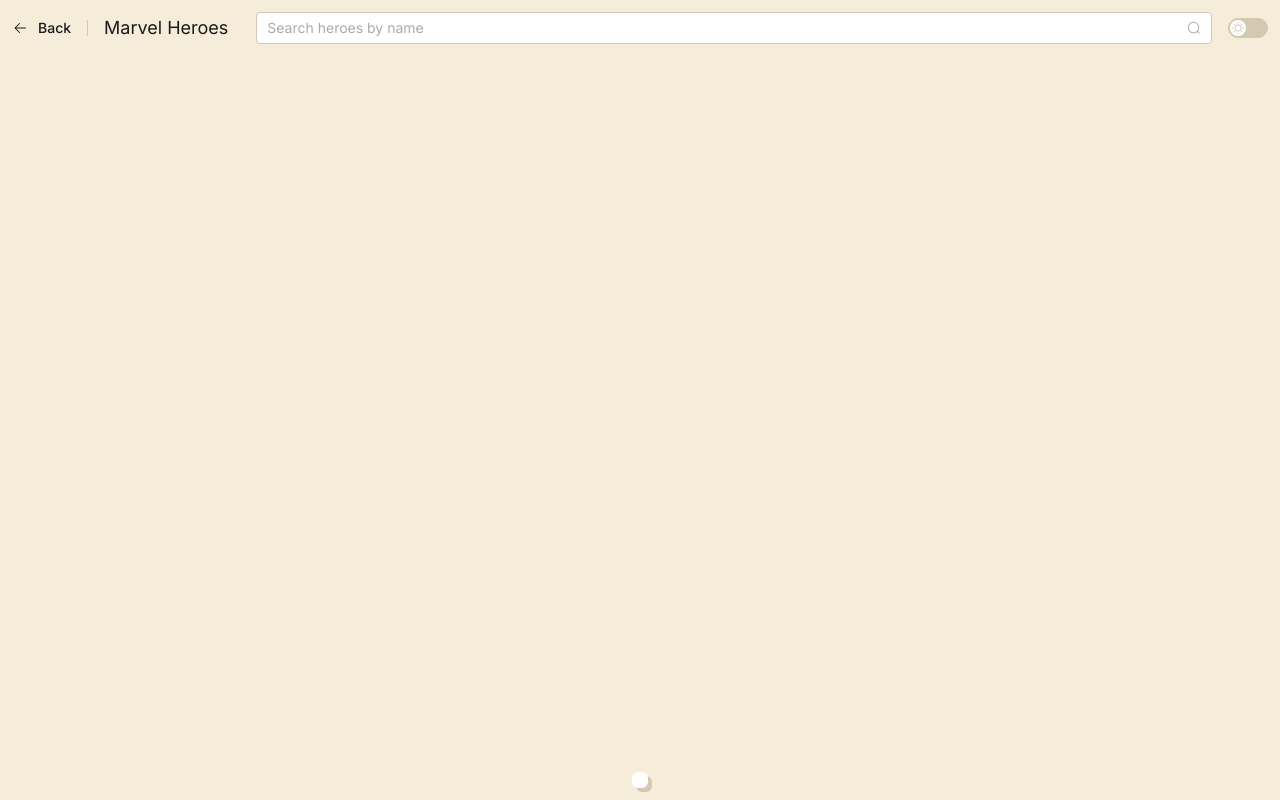
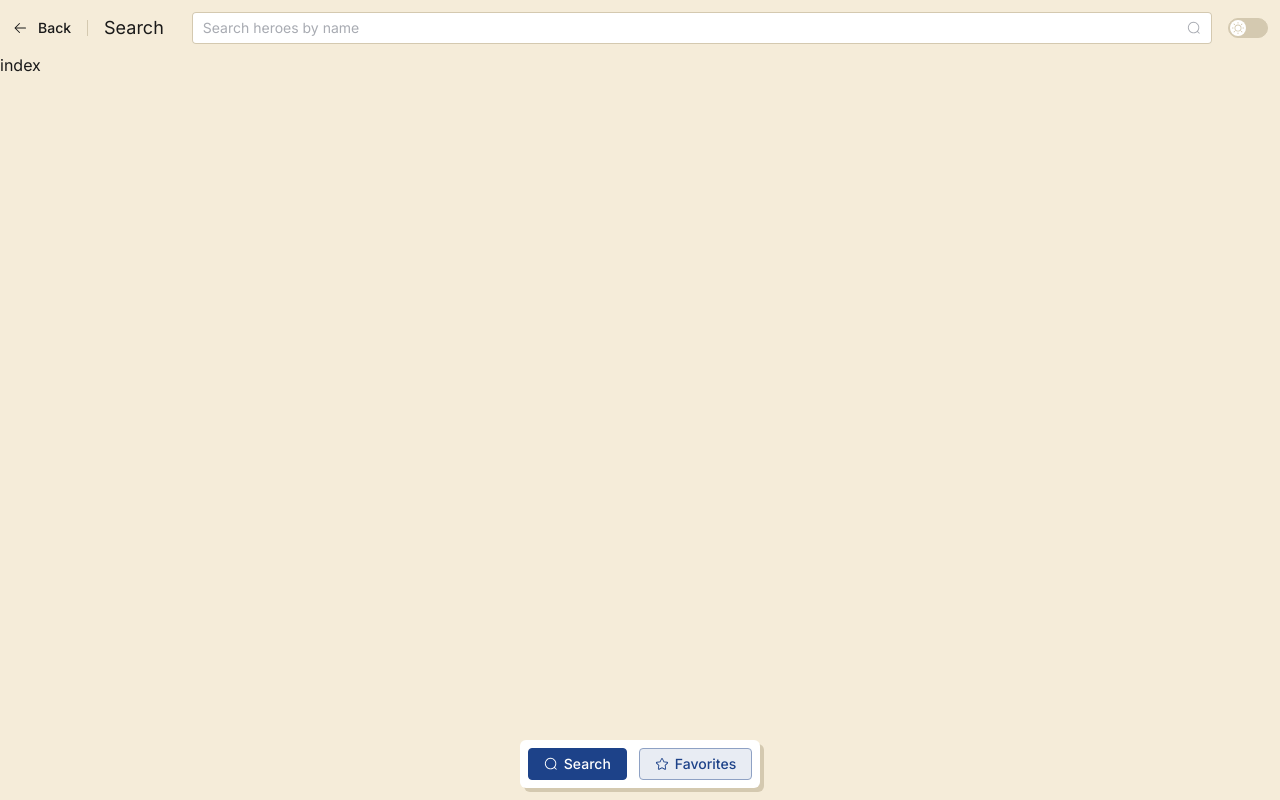
Before and after one commit to povar0305/marvel, a Vue app: page / in a window 1280 px wide. Built offline with nearby package versions, Linux system fonts and the light colour scheme; the HTML template or start-up script is replaced by a standard one.

Commit message:
добавила иконки к пунктам меню

```diff
--- a/src/components.d.ts
+++ b/src/components.d.ts
@@ -19,6 +19,7 @@ declare module 'vue' {
     ElSwitch: typeof import('element-plus/es')['ElSwitch']
     Header: typeof import('./components/header/index.vue')['default']
     Home: typeof import('./components/home/index.vue')['default']
+    MBottomMenu: typeof import('./components/m-bottom-menu/index.vue')['default']
     MHeader: typeof import('./components/m-header/index.vue')['default']
     RouterLink: typeof import('vue-router')['RouterLink']
     RouterView: typeof import('vue-router')['RouterView']
--- a/src/constants/menu.ts
+++ b/src/constants/menu.ts
@@ -1,8 +1,9 @@
-import Index from '../components/m-bottom-menu/index.vue'
 import Hero from '@/pages/hero.vue'
+import Index from '@/pages/index.vue'
 import Favorite from '@/pages/favorite.vue'
 
 import type { RouteRecordRaw } from 'vue-router'
+import { Search, Star } from '@element-plus/icons-vue'
 
 export const MENU: RouteRecordRaw[] = [
   {
@@ -10,7 +11,9 @@ export const MENU: RouteRecordRaw[] = [
     name: 'home',
     component: Index,
     meta: {
-      title: 'Marvel Heroes',
+      title: 'Search',
+      is_in_bottom_menu: true,
+      icon: Search,
     },
   },
   {
@@ -19,6 +22,8 @@ export const MENU: RouteRecordRaw[] = [
     component: Favorite,
     meta: {
       title: 'Favorites',
+      is_in_bottom_menu: true,
+      icon: Star,
     },
   },
   {
--- a/src/styles/element-theme.css
+++ b/src/styles/element-theme.css
@@ -13,3 +13,8 @@
 
   --el-border-color: #d4c9b0 !important;
 }
+
+
+#app {
+  height: 100%;
+}
```
